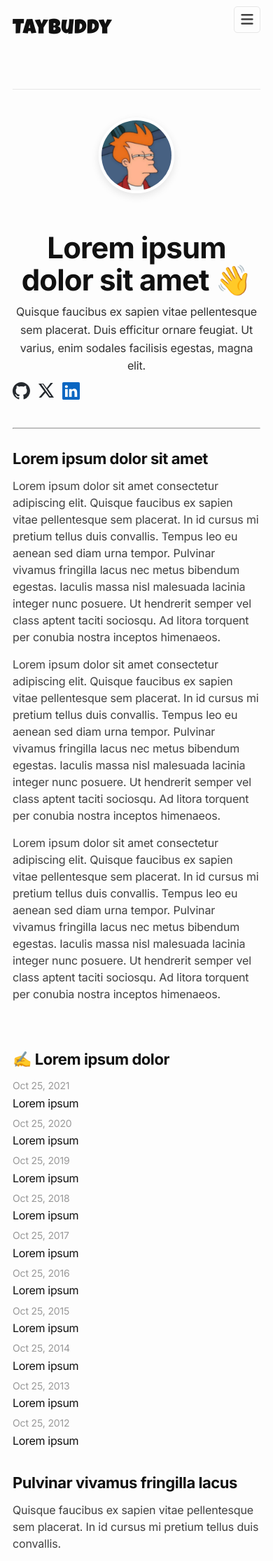
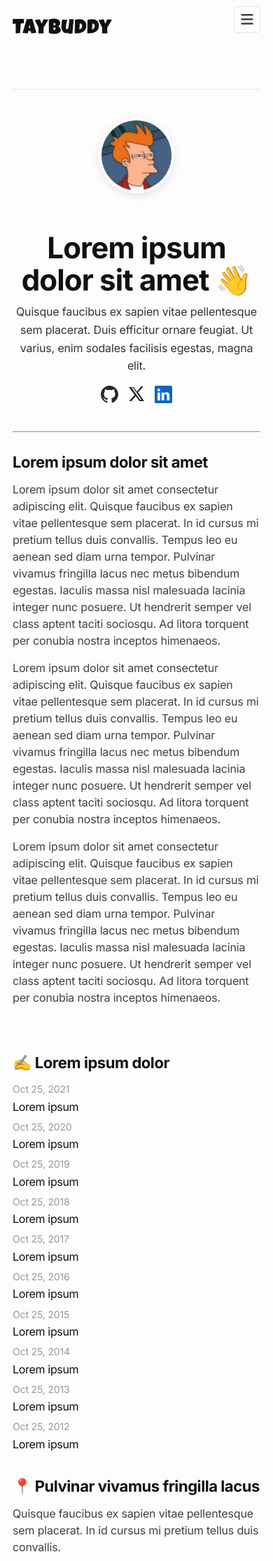
Before and after one commit to taybuddy/taybuddy.github.io, a Jekyll site: the page built from index.md, in a window 390 px wide. Shown: the top 2230 px of the page at 70% size. Built offline with Jekyll 4.4.1, drawn with Linux system fonts in a browser that asks for light colours; nearby versions of some CDN libraries.

Commit message:
Update info

```diff
--- a/_sass/minima/custom-styles.scss
+++ b/_sass/minima/custom-styles.scss
@@ -5,17 +5,6 @@
 body {
   font-family: 'Inter', system-ui, -apple-system, sans-serif !important;
   letter-spacing: -0.01em;
-}
-
-.post-title,
-.post-header h1, .post-header h2, .post-header h3,
-.post-content h1, .post-content h2, .post-content h3,
-.page-heading,
-.site-nav .page-link {
-  font-family: 'Inter', sans-serif;
-  font-weight: 700 !important;
-  letter-spacing: -0.02em;
-  line-height: 1.1;
 }
 
 .site-title, .site-title:visited {
@@ -31,6 +20,17 @@ body {
 
 .site-nav .menu-icon {
   font-family: none !important;
+}
+
+.post-title,
+.post-header h1, .post-header h2, .post-header h3,
+.post-content h1, .post-content h2, .post-content h3,
+.page-heading,
+.site-nav .page-link {
+  font-family: 'Inter', sans-serif;
+  font-weight: 700 !important;
+  letter-spacing: -0.02em;
+  line-height: 1.1;
 }
 
 // Header & Navigation
@@ -151,23 +151,6 @@ body {
   }
 }
 
-
-
-/*
-.social-links-home {
-  margin-top: 10px;
-}
-
-.social-links-home span {
-  margin-right: 10px;
-  display: inline-block;
-}
-
-.social-links-home a:hover svg {
-  transform: scale(1.1);
-}
-*/
-
 //Footer content
 .site-footer .wrapper::after {
   content: "© 2026 Taybuddy. All rights reserved.";
@@ -208,6 +191,14 @@ body {
     .intro-text h1 {
       margin-top: 15px;
     }
+
+    .social-links-home {
+      display: flex;
+      justify-content: center;
+      gap: 15px;
+      margin-top: 15px;
+      width: 100%;
+    }
   }
 }
 
--- a/index.md
+++ b/index.md
@@ -62,7 +62,7 @@ Lorem ipsum dolor sit amet consectetur adipiscing elit. Quisque faucibus ex sapi
   {% endfor %}
 </ul>
 
-### Pulvinar vivamus fringilla lacus
+### 📍 Pulvinar vivamus fringilla lacus
 Quisque faucibus ex sapien vitae pellentesque sem placerat. In id cursus mi pretium tellus duis convallis.
 
 <div class="social-links-home">
```
